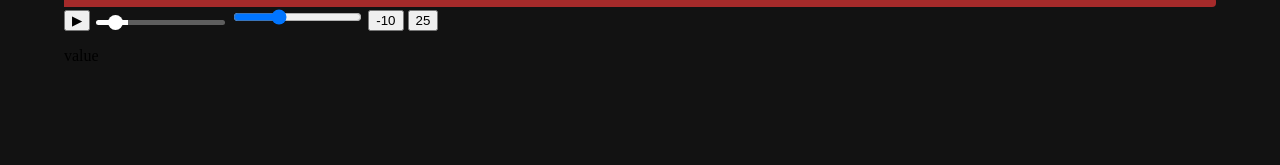
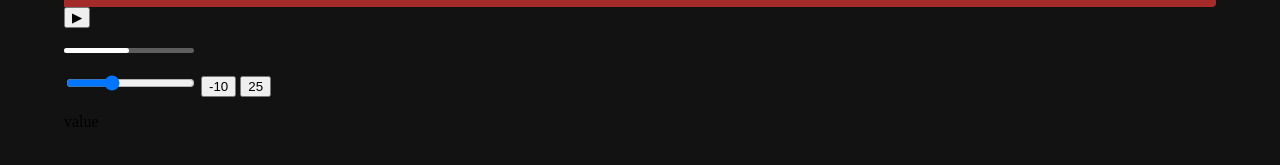
Before and after one commit to techred24/VIDEO-PLAYER, a plain HTML site: page index.html in a window 1280 px wide. Shown: the part 579-744 px from the top of the page. Drawn offline with Linux system fonts and the light colour scheme.

Commit message:
styles on volume bar

```diff
--- a/index.html
+++ b/index.html
@@ -18,7 +18,10 @@
 
             <button class="player__button toggle" title="Toggle Play">▶</button>
 
-            <input type="range" name="volume" class="player__slider" min="0" max="1" step="0.05" value=".1">
+            <!-- <input type="range" name="volume" class="player__slider" min="0" max="1" step="0.05" value=".1"> -->
+            <div class="volume-container">
+                <div class="volume-slider"></div>
+            </div>
             <input type="range" name="playbackRate" class="player__slider" min="0.5" max="2" step="0.1" value="1">
 
             <button data-skip="-10" class="player__button">-10</button>
--- a/main.js
+++ b/main.js
@@ -7,10 +7,6 @@ const toggle = player.querySelector('.toggle');
 const skipButtons = player.querySelectorAll('[data-skip]');
 const ranges = player.querySelectorAll('.player__slider');
 
-document.addEventListener('DOMContentLoaded', function() {
-    const volume = player.querySelector('input[name="volume"]');
-    video.volume = volume.value;
-})
 // Crear las funciones
 function togglePlay() {
     if (video.paused) {
@@ -66,16 +62,4 @@ progress.addEventListener('mousedown', () => click=true);
 progress.addEventListener('mouseup', () => click=false);
 
 
-const slider = document.querySelector('input[name="volume"]');
-const output = document.getElementById('value');
-
-// slider.oninput = function() {
-//     console.log(this.value)
-// }
-slider.addEventListener('mousemove', function() {
-    let x = slider.value;
-    let color = `linear-gradient(90deg, #FFFFFF ${x*100}%, #5E5E5E ${x*100}%)`;
-    slider.style.background = color;
-    // linear-gradient(90deg, #FFFFFF 25%, #5E5E5E 25%)
-    // console.log(x);
-})
+// const slider = document.querySelector('input[
--- a/style.css
+++ b/style.css
@@ -67,3 +67,38 @@ input[name='volume']::-moz-range-thumb {
     border-radius: 50%;
     cursor: pointer;
 }
+
+
+.volume-container {
+    cursor: pointer;
+    margin: 20px 0;
+    height: 5px;
+    width: 130px;
+    background-color: #5E5E5E;
+    border-radius: 5px;
+    position: relative;
+    display: flex;
+    align-items: center;
+}
+.volume-container:hover::after {
+    content: '';
+    background-color: #FFFFFF;
+    display: block;
+    width: 12px;
+    height: 12px;
+    border-radius: 50%;
+    position: absolute;
+    left: calc(50% - 6px);
+}
+.volume-slider {
+    display: flex;
+    justify-content: flex-end;
+    align-items: center;
+    height: 100%;
+    width: 50%;
+    border-radius: 5px;
+    background-color: #FFFFFF;
+}
+.volume-container:hover .volume-slider {
+    background-color: #1ED760;
+}
```
